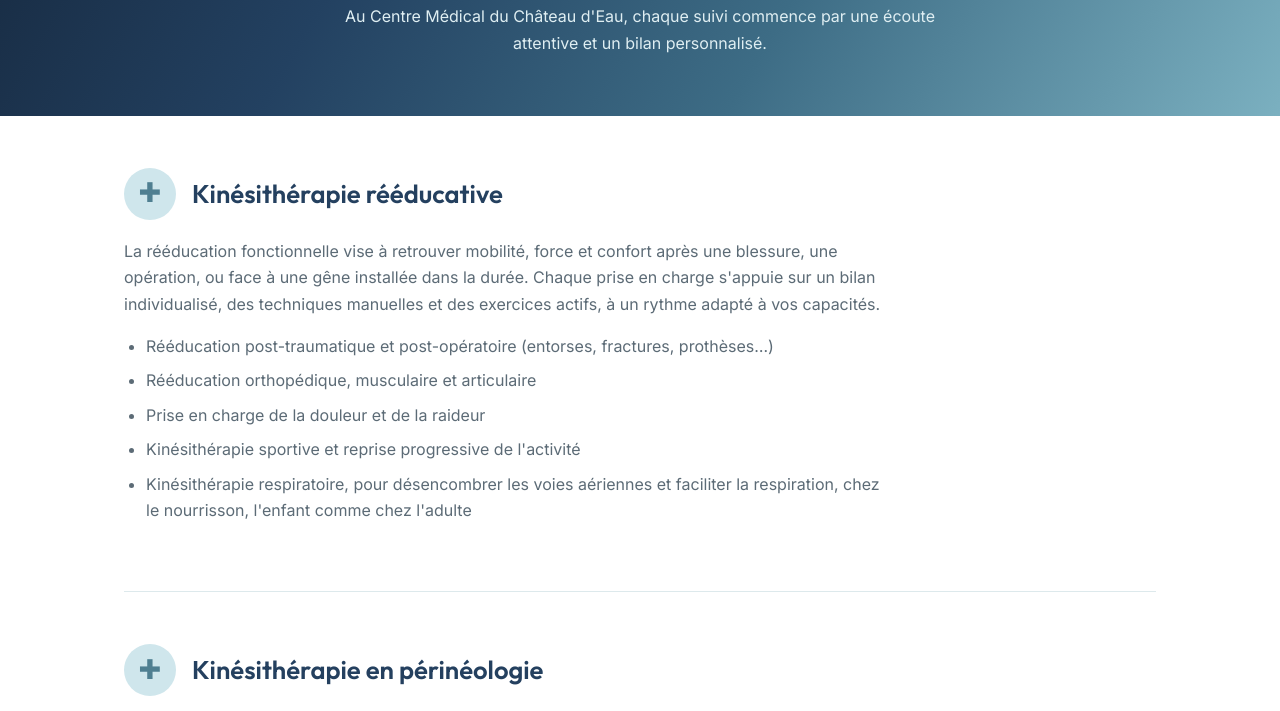
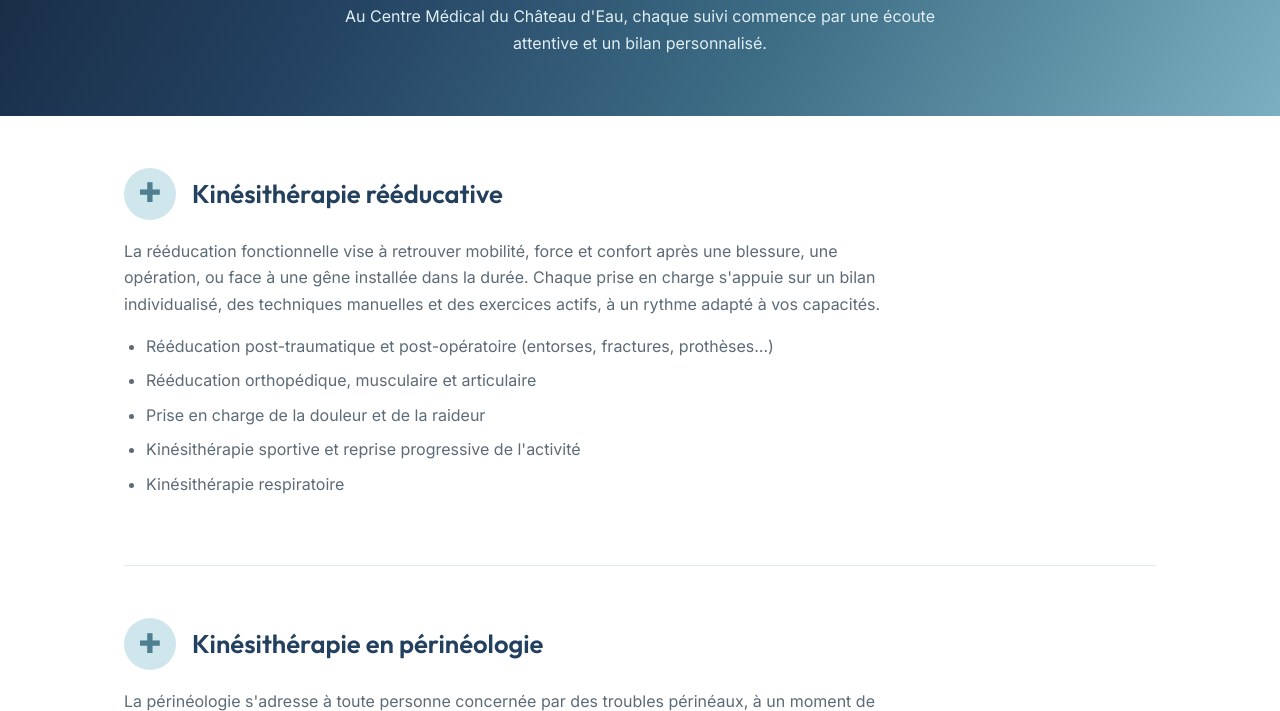
Before and after one commit to Bud-90/cmce, a plain HTML site: page services.html in a window 1280 px wide. Shown: the part 353-1064 px from the top of the page. Drawn offline with Linux system fonts and the light colour scheme.

Commit message:
Raccourcit le point Kinésithérapie respiratoire

```diff
--- a/services.html
+++ b/services.html
@@ -54,7 +54,7 @@
       <li>Rééducation orthopédique, musculaire et articulaire</li>
       <li>Prise en charge de la douleur et de la raideur</li>
       <li>Kinésithérapie sportive et reprise progressive de l'activité</li>
-      <li>Kinésithérapie respiratoire, pour désencombrer les voies aériennes et faciliter la respiration, chez le nourrisson, l'enfant comme chez l'adulte</li>
+      <li>Kinésithérapie respiratoire</li>
     </ul>
   </div>
 
```
Also changed, not shown: nl/diensten.html (+1 -1 lines).
